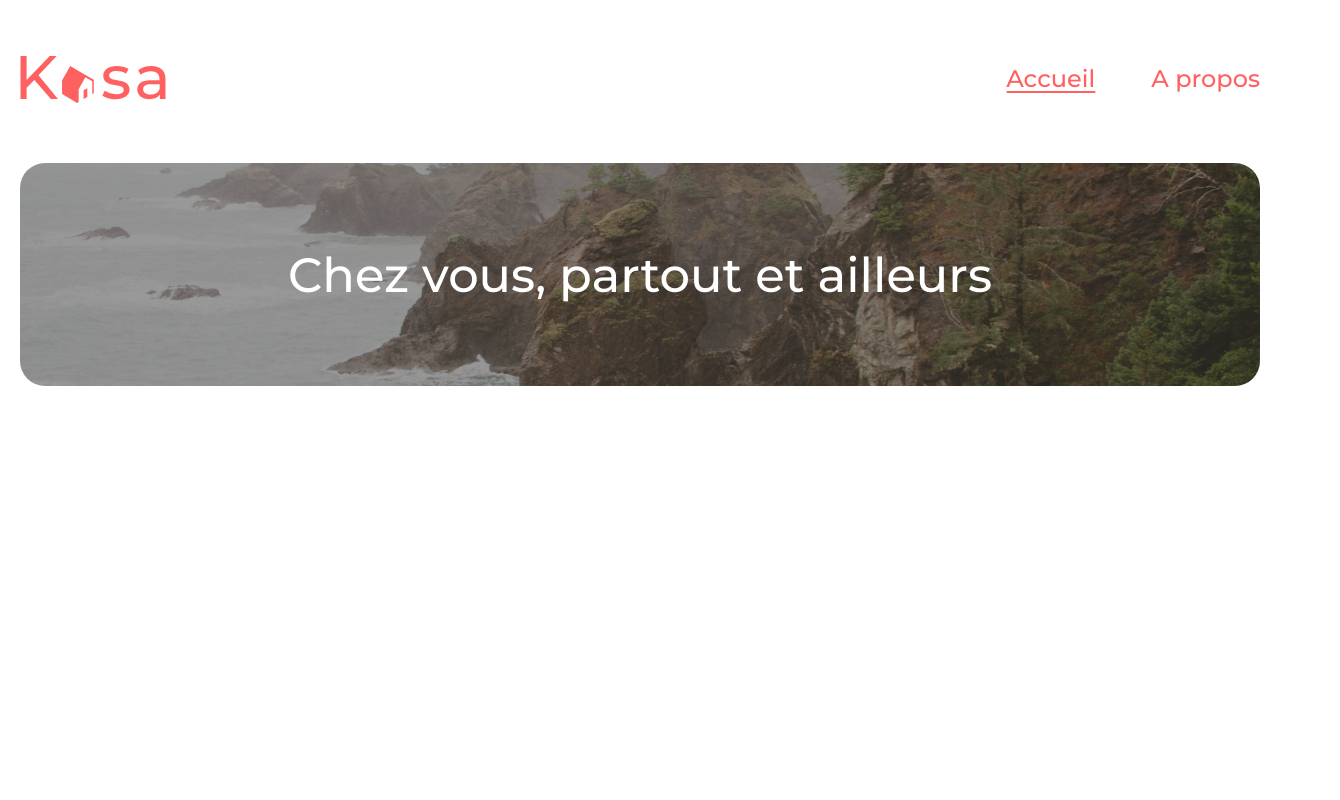
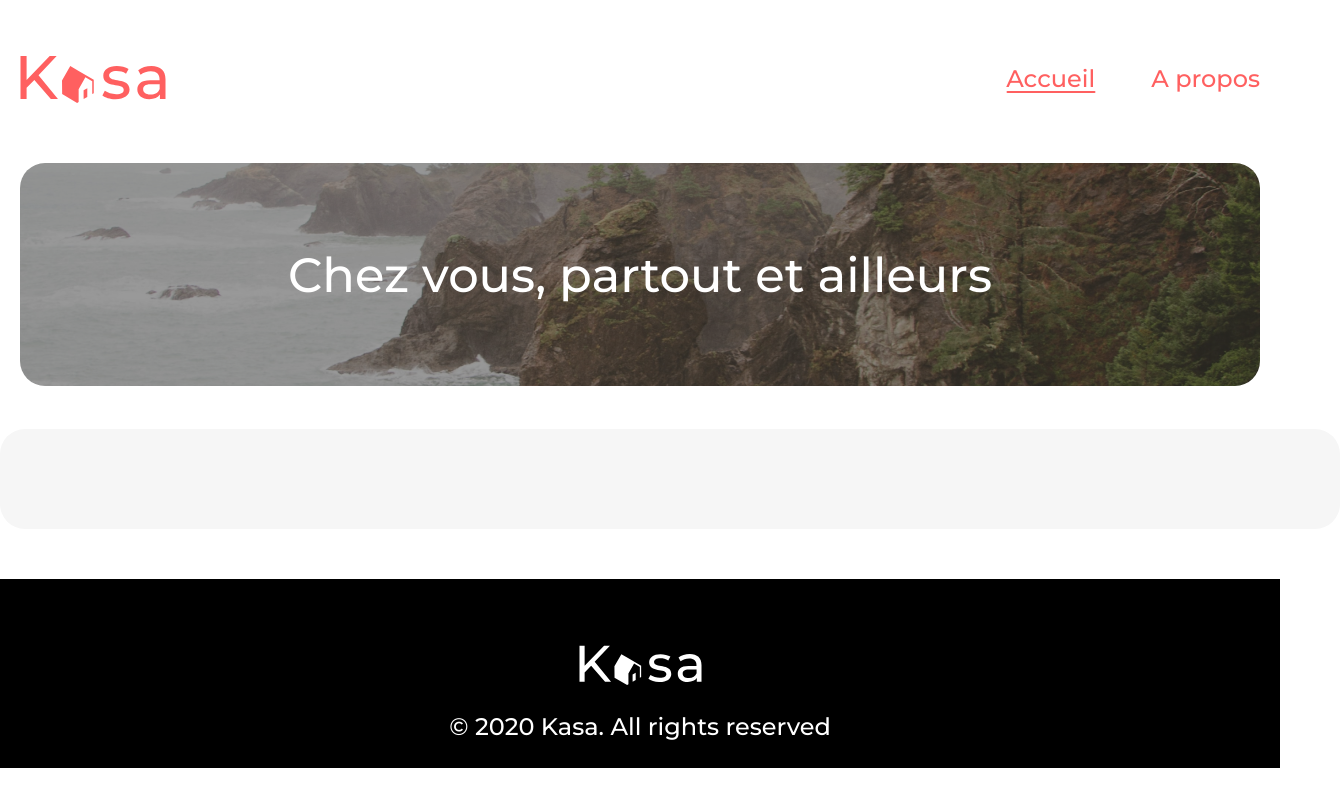
Before and after one commit to DavidDevPro/projet-8-kasa, a React (Vite) app: page / in a window 1280 px wide. Shown: the whole page, 1340 px wide, since content can reach past the window. Built offline with nearby package versions, Linux system fonts and the light colour scheme.

Commit message:
footer terminé

```diff
--- /dev/null
+++ b/src/components/Footer.jsx
@@ -0,0 +1,15 @@
+import React from "react";
+import logoFooter from "../assets/img/logoFooter.svg";
+
+const Footer = () => {
+  return (
+    <footer>
+      <div className="footer">
+        <img src={logoFooter} alt=" logo kasa pied de page" />
+        <p>© 2020 Kasa. All rights reserved</p>
+      </div>
+    </footer>
+  );
+};
+
+export default Footer;
--- /dev/null
+++ b/src/components/Gallery.jsx
@@ -0,0 +1,7 @@
+import React from "react";
+
+const Gallery = () => {
+  return <div className="gallery"></div>;
+};
+
+export default Gallery;
--- a/src/pages/About.jsx
+++ b/src/pages/About.jsx
@@ -1,12 +1,14 @@
 import React from "react";
 import Header from "../components/Header";
 import AboutBanner from "../components/AboutBanner";
+import Footer from "../components/Footer";
 
 const About = () => {
   return (
     <div>
       <Header />
       <AboutBanner />
+      <Footer />
     </div>
   );
 };
--- a/src/pages/Error404.jsx
+++ b/src/pages/Error404.jsx
@@ -1,10 +1,12 @@
 import React from "react";
 import Header from "../components/Header";
+import Footer from "../components/Footer";
 
 const Error404 = () => {
   return (
     <div>
       <Header />
+      <Footer />
     </div>
   );
 };
--- a/src/pages/Home.jsx
+++ b/src/pages/Home.jsx
@@ -1,12 +1,16 @@
 import React from "react";
 import Header from "../components/Header";
 import HomeBanner from "../components/HomeBanner";
+import Gallery from "../components/Gallery";
+import Footer from "../components/Footer";
 
 const Home = () => {
   return (
     <div>
       <Header />
       <HomeBanner />
+      <Gallery />
+      <Footer />
     </div>
   );
 };
--- a/src/pages/Locations.jsx
+++ b/src/pages/Locations.jsx
@@ -1,10 +1,12 @@
 import React from "react";
 import Header from "../components/Header";
+import Footer from "../components/Footer";
 
 const Locations = () => {
   return (
     <div>
       <Header />
+      <Footer />
     </div>
   );
 };
--- /dev/null
+++ b/src/sass/components/_gallery.scss
@@ -0,0 +1,11 @@
+@import "../utils/variables";
+@import "../utils/mixins";
+
+.gallery {
+  width: 100%;
+  max-width: 1240px;
+  background-color: $gallery_color;
+  padding: 50px;
+  margin: 0 auto 50px;
+  border-radius: 25px;
+}
--- a/src/sass/layout/_footer.scss
+++ b/src/sass/layout/_footer.scss
@@ -0,0 +1,21 @@
+@import "../utils/variables";
+@import "../utils/mixins";
+
+.footer {
+  width: 100%;
+  max-width: 1440px;
+  margin: auto;
+  display: flex;
+  flex-direction: column;
+  align-items: center;
+  background-color: $secondary_color;
+  padding: 66px 0 29px;
+  gap: 28.5px;
+
+  p {
+    color: $primary_color;
+    @include font;
+    font-size: 1.5em;
+    font-weight: 500;
+  }
+}
--- a/src/sass/main.scss
+++ b/src/sass/main.scss
@@ -8,5 +8,6 @@
 @use "layout/header";
 @use "layout/footer";
 @use "components/homeBanner";
+@use "components/gallery";
 @use "components/aboutBanner";
 @use "components/caroussel";
--- a/src/sass/utils/_variables.scss
+++ b/src/sass/utils/_variables.scss
@@ -1,3 +1,4 @@
 $primary_color: #ffffff; //blanc
 $secondary_color: #000000; //noir
 $third_color: #ff6060; //rouge
+$gallery_color: #f6f6f6; //gris
```
Also changed, not shown: src/assets/img/logoFooter.svg (renamed from src/assets/img/logoKazaFooter.svg).
